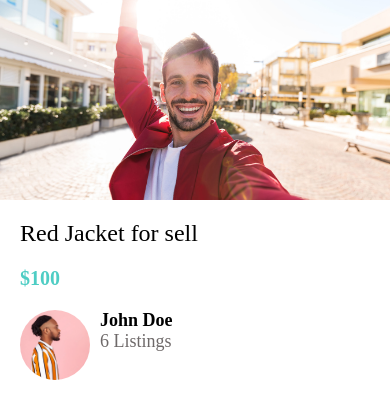
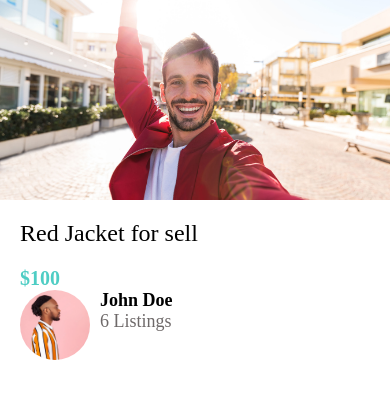
Before and after one commit to zahid2022skipq/ecommerceapp, a React Native app: screen / in a window 390 px wide. Shown: the top 418 px of the page. Built offline with nearby package versions, Linux system fonts and the light colour scheme.

Commit message:
adding title styles

```diff
--- a/app/components/ListItem.js
+++ b/app/components/ListItem.js
@@ -18,7 +18,6 @@ function ListItem({ title, subTitle, image }) {
 const styles = StyleSheet.create({
   container: {
     flexDirection: "row",
-    marginVertical: 20,
   },
   image: {
     width: 70,
```
